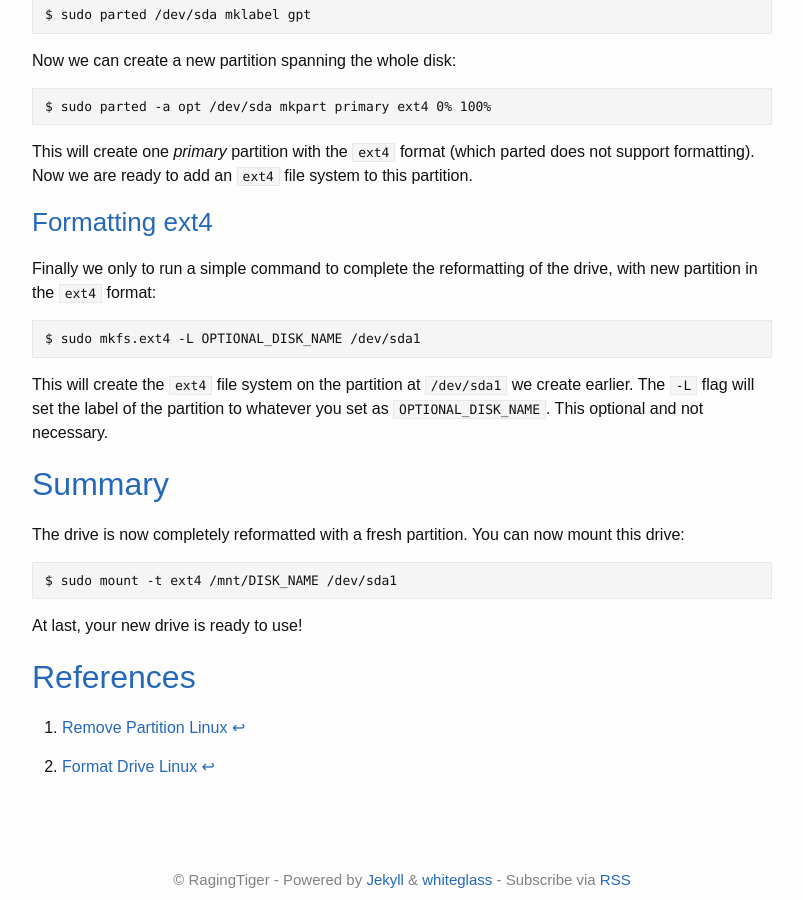
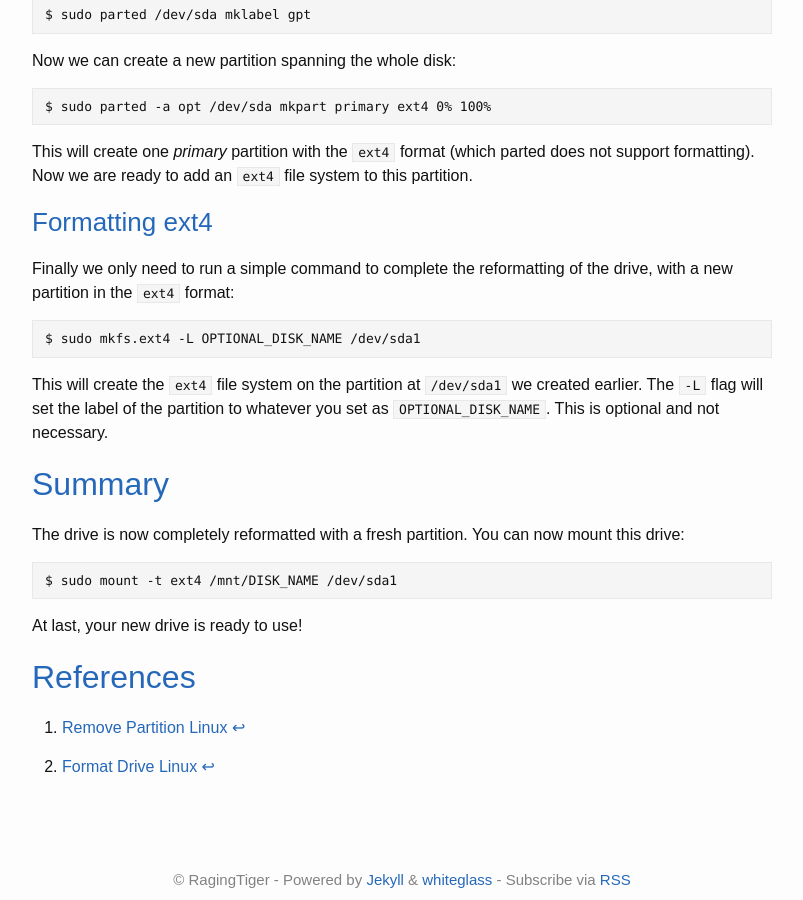
Before and after one commit to RagingTiger/RagingTiger.github.io, a Jekyll site: the page built from _posts/2018-12-08-format-disk-linux.md, in a window 1280 px wide and 900 px high, scrolled down 3438 px. Shown: the whole window, without its empty margins (238-1041 px from the left). Built offline with Jekyll 4.4.1, drawn with Linux system fonts in a browser that asks for light colours.

Commit message:
Fixed grammatical issues

````diff
--- a/_posts/2018-12-08-format-disk-linux.md
+++ b/_posts/2018-12-08-format-disk-linux.md
@@ -165,14 +165,14 @@ does not support formatting). Now we are ready to add an `ext4` file system to
 this partition.
 
 ### <a name="ext4"></a> [Formatting ext4](#toc)
-Finally we only to run a simple command to complete the reformatting of the
-drive, with new partition in the `ext4` format:
+Finally we only need to run a simple command to complete the reformatting of the
+drive, with a new partition in the `ext4` format:
 ```
 $ sudo mkfs.ext4 -L OPTIONAL_DISK_NAME /dev/sda1
 ```
 This will create the `ext4` file system on the partition at `/dev/sda1` we
-create earlier. The `-L` flag will set the label of the partition to whatever
-you set as `OPTIONAL_DISK_NAME`. This optional and not necessary.
+created earlier. The `-L` flag will set the label of the partition to whatever
+you set as `OPTIONAL_DISK_NAME`. This is optional and not necessary.
 
 ## <a name="sum"></a> [Summary](#toc)
 The drive is now completely reformatted with a fresh partition. You can now
````
